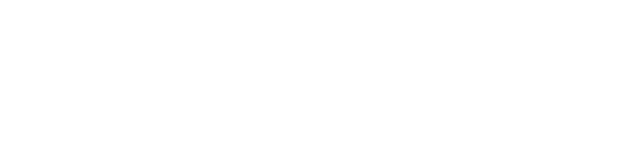
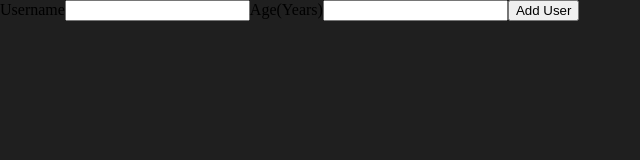
Before and after one commit to ciamac-da/react-d-f-00, a React app: page / in a window 1280 px wide. Shown: the whole page, without its empty margins (0-640 px from the left). Built offline with nearby package versions, Linux system fonts and the light colour scheme.

Commit message:
Verified by Marti4n v1.0.1

```diff
--- /dev/null
+++ b/src/components/Users/AddUser.js
@@ -0,0 +1,21 @@
+import { React } from 'react';
+
+
+const AddUser = (props) => {
+
+    const AddUserHandler = (e) => {
+        e.preventDefault()
+    }
+
+    return (
+        <form onSubmit={AddUserHandler}>
+        <label htmlFor="username">Username</label>
+        <input type="text" id="username" />
+        <label htmlFor="age">Age(Years)</label>
+        <input type="number" id="age" />
+        <button type="submit">Add User</button>
+        </form>
+     );
+}
+
+export default AddUser;
--- a/src/containers/App.js
+++ b/src/containers/App.js
@@ -1,9 +1,10 @@
-import './App.css';
+import { React } from 'react';
+import AddUser from '../components/Users/AddUser';
 
 function App() {
   return (
-    <div className="App">
-
+    <div>
+    <AddUser />
     </div>
   );
 }
--- a/src/index.css
+++ b/src/index.css
@@ -1,10 +1,14 @@
+* {
+  box-sizing: border-box;
+}
+
+html {
+  font-size: sans-serif;
+  background: #1f1f1f;
+}
+
 body {
   margin: 0;
-  font-family: -apple-system, BlinkMacSystemFont, 'Segoe UI', 'Roboto', 'Oxygen',
-    'Ubuntu', 'Cantarell', 'Fira Sans', 'Droid Sans', 'Helvetica Neue',
-    sans-serif;
-  -webkit-font-smoothing: antialiased;
-  -moz-osx-font-smoothing: grayscale;
 }
 
 code {
```
Also changed, not shown: src/containers/App.css (deleted).
